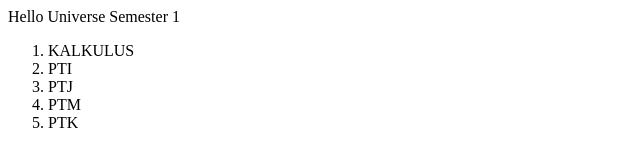
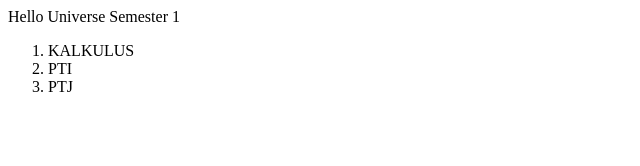
Before and after one commit to ghofaralhasyim/POPO, a plain HTML site: page index.html in a window 1280 px wide. Shown: the full height of the page, 0-640 px from the left. Drawn offline with Linux system fonts and the light colour scheme.

Commit message:
update branch

```diff
--- a/index.html
+++ b/index.html
@@ -8,8 +8,6 @@
             <li>KALKULUS</li>
             <li>PTI</li>
             <li>PTJ</li>
-            <li>PTM</li>
-            <li>PTK</li>
         </ol>
     </body>
 </html>
```
